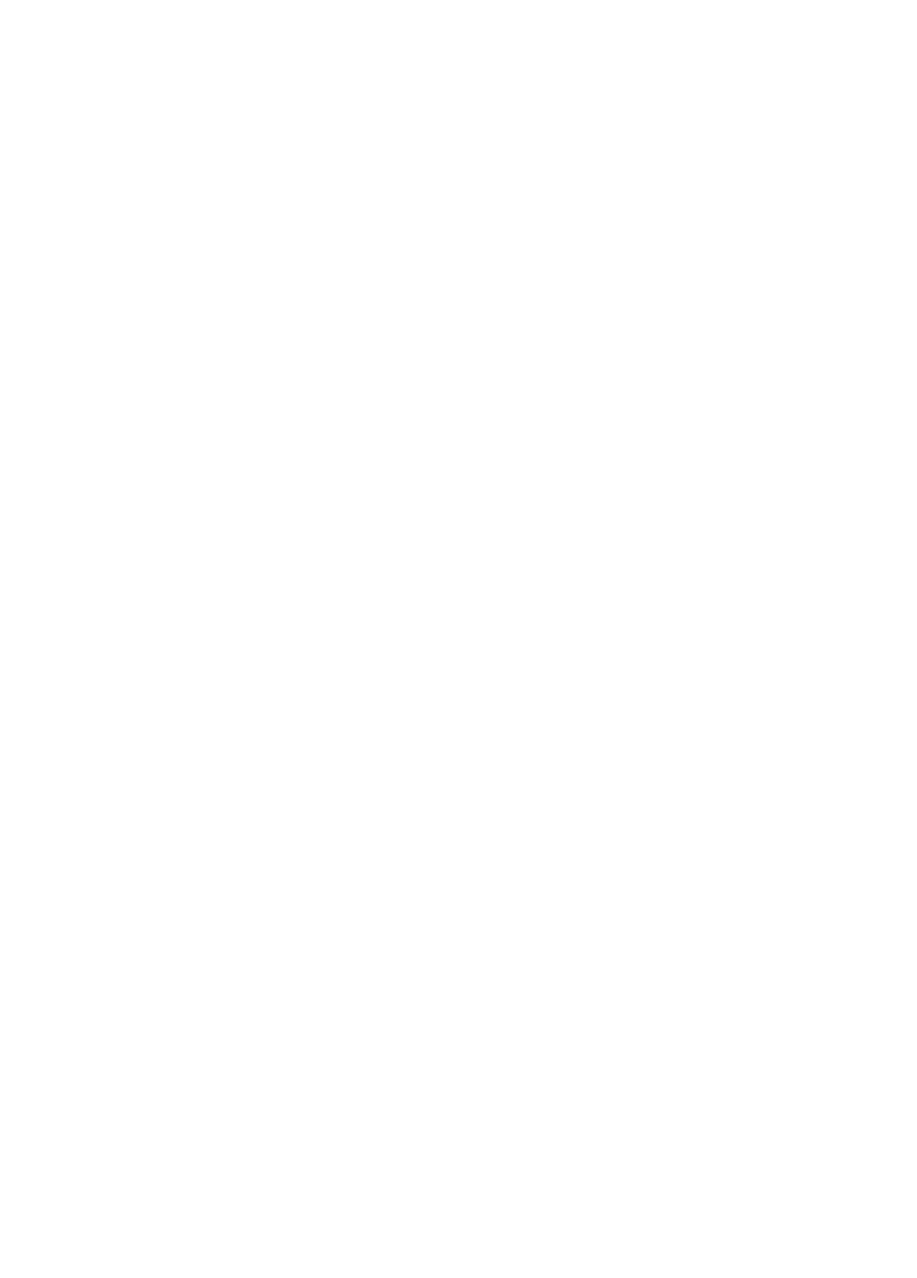
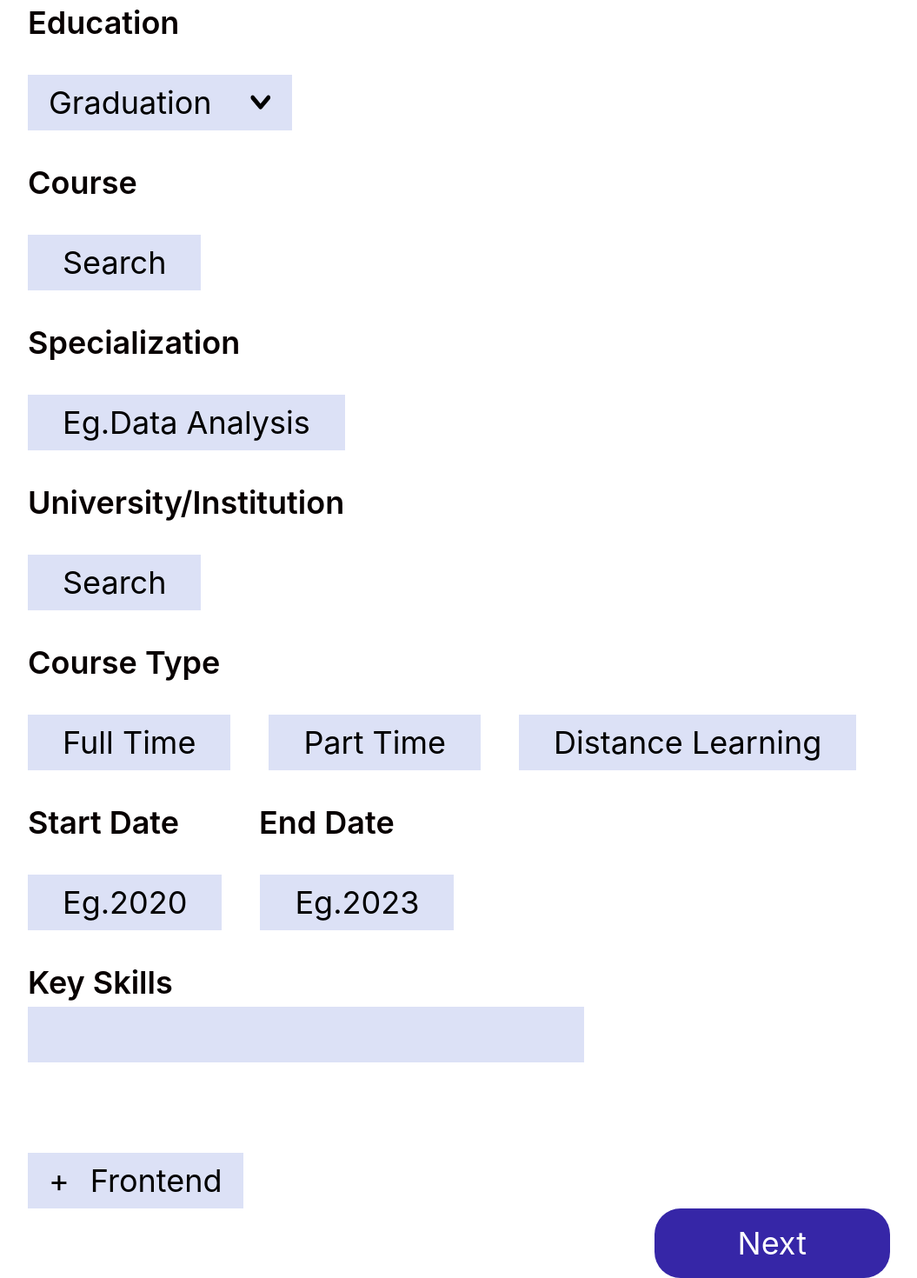
Before and after one commit to AMITKURIL98/Job-Portal_App, a React (Vite) app: page /education in a window 1280 px wide. Before the commit this address had no page. Shown: the part 34-1504 px from the top of the page at 87% size, without its empty margins (32-1087 px from the left). Before the commit the page ends 800 px from the top, so only its background shows below. Built offline with nearby package versions, Linux system fonts and the light colour scheme.

Commit message:
created new component Education

```diff
--- a/src/App.jsx
+++ b/src/App.jsx
@@ -11,6 +11,7 @@ import CorporateReq from "./components/CorporateReq";
 import Form from "./components/Form";
 import SignUp from "./components/SignUp";
 import Info from "./components/Info";
+import Education from "./components/Education";
 
 function App() {
   return (
@@ -27,6 +28,7 @@ function App() {
         <Route path="form" element={<Form />} />
         <Route path="signup" element={<SignUp />} />
         <Route path="info" element={<Info />} />
+        <Route path="education" element={<Education />} />
       </Routes>
     </>
   );
--- /dev/null
+++ b/src/components/Education.jsx
@@ -0,0 +1,88 @@
+import React from 'react'
+
+function Education() {
+  return (
+    <>
+      <div className="text-[rgb(8,1,1)] text-4xl font-semibold font-[Inter] pt-10 pl-16">
+        Education
+      </div>
+      <div className="inline-flex gap-11 bg-[#DCE1F6] px-6 py-3 mt-10 ml-16">
+        <div className="text-black font-[Inter] font-normal text-4xl">
+          Graduation
+        </div>
+        <img src="./img/DownArrow.svg" alt="DownArrow" />
+      </div>
+      <div className="text-[rgb(8,1,1)] text-4xl font-semibold font-[Inter] pt-10 pl-16">
+        Course
+      </div>
+      <div className="inline-flex gap-11 bg-[#DCE1F6] px-10 py-3 mt-10 ml-16">
+        <div className="text-black font-[Inter] font-normal text-4xl">
+          Search
+        </div>
+      </div>
+      <div className="text-[rgb(8,1,1)] text-4xl font-semibold font-[Inter] pt-10 pl-16">
+        Specialization
+      </div>
+      <div className="inline-flex gap-11 bg-[#DCE1F6] px-10 py-3 mt-10 ml-16">
+        <div className="text-black font-[Inter] font-normal text-4xl">
+          Eg.Data Analysis
+        </div>
+      </div>
+      <div className="text-[rgb(8,1,1)] text-4xl font-semibold font-[Inter] pt-10 pl-16">
+        University/Institution
+      </div>
+      <div className="inline-flex gap-11 bg-[#DCE1F6] px-10 py-3 mt-10 ml-16">
+        <div className="text-black font-[Inter] font-normal text-4xl">
+          Search
+        </div>
+      </div>
+      <div className="text-[rgb(8,1,1)] text-4xl font-semibold font-[Inter] pt-10 pl-16">
+        Course Type
+      </div>
+      <div className="inline-flex gap-11 mt-10 ml-16 ">
+        <div className="text-black bg-[#DCE1F6] px-10 py-3  font-[Inter] font-normal text-4xl">
+          Full Time
+        </div>
+        <div className="text-black bg-[#DCE1F6] px-10 py-3  font-[Inter] font-normal text-4xl">
+          Part Time
+        </div>
+        <div className="text-black bg-[#DCE1F6] px-10 py-3  font-[Inter] font-normal text-4xl">
+          Distance Learning
+        </div>
+      </div>
+      <div className="flex gap-7">
+        <div className="text-[rgb(8,1,1)] text-4xl font-semibold font-[Inter] pt-10 pl-16">
+          Start Date
+        </div>
+        <div className="text-[rgb(8,1,1)] text-4xl font-semibold font-[Inter] pt-10 pl-16">
+          End Date
+        </div>
+      </div>
+      <div className="inline-flex gap-11 mt-10 ml-16 ">
+        <div className="text-black bg-[#DCE1F6] px-10 py-3  font-[Inter] font-normal text-4xl">
+          Eg.2020
+        </div>
+        <div className="text-black bg-[#DCE1F6] px-10 py-3  font-[Inter] font-normal text-4xl">
+          Eg.2023
+        </div>
+      </div>
+      <div className="text-[rgb(8,1,1)] text-4xl font-semibold font-[Inter] pt-10 pl-16">
+        Key Skills
+      </div>
+      <div className="bg-[#DCE1F6] px-10 py-3 mt-2 m-16 w-1/2 h-16"></div>
+      <div className="inline-flex gap-6 bg-[#DCE1F6] px-6 py-3 mt-10 ml-16">
+        <div className="text-black font-[Inter] text-4xl font-normal">+</div>
+        <div className="text-black font-[Inter] font-normal text-4xl">
+          Frontend
+        </div>
+      </div>
+      <div className="flex justify-end mr-56">
+        <div className="text-white text-4xl font-[Inter] font-normal px-24 py-5 bg-[#3626A7] rounded-[30px]">
+          Next
+        </div>
+      </div>
+    </>
+  );
+}
+
+export default Education
```
